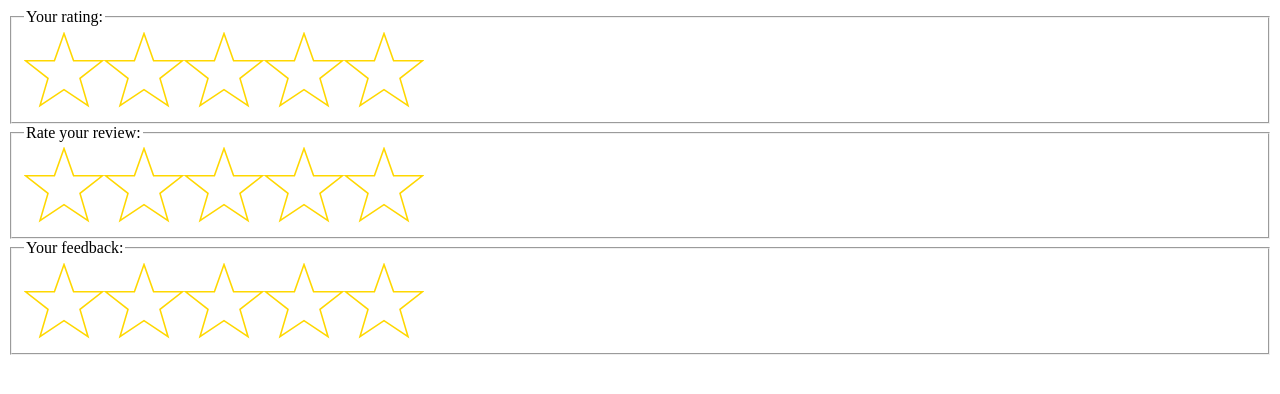
After one commit to khirulnizam/newsystem, a PHP site: page /star-rating/sample-star.html in a window 1280 px wide. The commit adds this page. Shown: the top 394 px of the page. Run offline with PHP 8.4, Linux system fonts and the light colour scheme.

Commit message:
star-rating & ajax

```diff
--- a/paymet-ebooks-form.php
+++ b/paymet-ebooks-form.php
@@ -13,7 +13,7 @@ method="post">
     include "include/dbconnect.php";
 
     //embed SQL commands
-    $sql = "SELECT * from ebooks";
+    $sql = "SELECT bookid,title,price from ebooks";
     //execute sql commands that will return result set
     $result = mysqli_query($conn, $sql);
 
--- a/saverecord.php
+++ b/saverecord.php
@@ -10,12 +10,13 @@ if(isset($_POST['name']) && isset($_POST['matrixno'])){
 	$address=$_POST['address'];
 	$dob=$_POST['dob'];
 	$programcode=$_POST['programcode'];
+	$codefaculty=$_POST['codefaculty'];
 
 	//sql command to insert record
 	$sql="INSERT INTO students(name,matrixno,address,
-			dob,programcode)
+			dob,programcode,codefaculty)
 			VALUES ('$name','$matrixno','$address',
-			'$dob','$programcode') ";
+			'$dob','$programcode','$codefaculty') ";
 	$result=mysqli_query($conn,$sql);
 
 	//redirect to forminsert.php
--- /dev/null
+++ b/star-rating/sample-star.html
@@ -0,0 +1,66 @@
+<!DOCTYPE html>
+<html lang="en">
+  <head>
+    <meta charset="UTF-8">
+    <meta name="viewport" content="width=device-width, initial-scale=1.0">
+    <meta http-equiv="X-UA-Compatible" content="ie=edge">
+    <title>Star rating</title>
+    <link rel="stylesheet" href="style.css">
+  </head>
+  <body>
+    <form method="get" action="/">
+
+      <fieldset class="star-rating">
+        <legend class="star-rating__title">Your rating:</legend>
+        <div class="star-rating__stars">
+          <input class="star-rating__input" type="radio" name="rating" value="1" id="rating-1" />
+          <label class="star-rating__label" for="rating-1" aria-label="One"></label>
+          <input class="star-rating__input" type="radio" name="rating" value="2" id="rating-2" />
+          <label class="star-rating__label" for="rating-2" aria-label="Two"></label>
+          <input class="star-rating__input" type="radio" name="rating" value="3" id="rating-3" />
+          <label class="star-rating__label" for="rating-3" aria-label="Three"></label>
+          <input class="star-rating__input" type="radio" name="rating" value="4" id="rating-4" />
+          <label class="star-rating__label" for="rating-4" aria-label="Four"></label>
+          <input class="star-rating__input" type="radio" name="rating" value="5" id="rating-5" />
+          <label class="star-rating__label" for="rating-5" aria-label="Five"></label>
+          <div class="star-rating__focus"></div>
+        </div>
+      </fieldset>
+
+      <fieldset class="star-rating">
+        <legend class="star-rating__title">Rate your review:</legend>
+        <div class="star-rating__stars">
+          <input class="star-rating__input" type="radio" name="review" value="1" id="review-1" />
+          <label class="star-rating__label" for="review-1" aria-label="One"></label>
+          <input class="star-rating__input" type="radio" name="review" value="2" id="review-2" />
+          <label class="star-rating__label" for="review-2" aria-label="Two"></label>
+          <input class="star-rating__input" type="radio" name="review" value="3" id="review-3" />
+          <label class="star-rating__label" for="review-3" aria-label="Three"></label>
+          <input class="star-rating__input" type="radio" name="review" value="4" id="review-4" />
+          <label class="star-rating__label" for="review-4" aria-label="Four"></label>
+          <input class="star-rating__input" type="radio" name="review" value="5" id="review-5" />
+          <label class="star-rating__label" for="review-5" aria-label="Five"></label>
+          <div class="star-rating__focus"></div>
+        </div>
+      </fieldset>
+
+      <fieldset class="star-rating">
+        <legend class="star-rating__title">Your feedback:</legend>
+        <div class="star-rating__stars">
+          <input class="star-rating__input" type="radio" name="feedback" value="1" id="feedback-1" />
+          <label class="star-rating__label" for="feedback-1" aria-label="One"></label>
+          <input class="star-rating__input" type="radio" name="feedback" value="2" id="feedback-2" />
+          <label class="star-rating__label" for="feedback-2" aria-label="Two"></label>
+          <input class="star-rating__input" type="radio" name="feedback" value="3" id="feedback-3" />
+          <label class="star-rating__label" for="feedback-3" aria-label="Three"></label>
+          <input class="star-rating__input" type="radio" name="feedback" value="4" id="feedback-4" />
+          <label class="star-rating__label" for="feedback-4" aria-label="Four"></label>
+          <input class="star-rating__input" type="radio" name="feedback" value="5" id="feedback-5" />
+          <label class="star-rating__label" for="feedback-5" aria-label="Five"></label>
+          <div class="star-rating__focus"></div>
+        </div>
+      </fieldset>
+
+    </form>
+  </body>
+</html>
--- /dev/null
+++ b/star-rating/style.css
@@ -0,0 +1,65 @@
+.star-rating__stars {
+  position: relative;
+  height: 5rem;
+  width: 25rem;
+  background: url(off.svg);
+  background-size: 5rem 5rem;
+}
+
+.star-rating__label {
+  position: absolute;
+  height: 100%;
+  background-size: 5rem 5rem;
+}
+
+.star-rating__input {
+  margin: 0;
+  position: absolute;
+  height: 1px; width: 1px;
+  overflow: hidden;
+  clip: rect(1px, 1px, 1px, 1px);
+}
+
+.star-rating__stars .star-rating__label:nth-of-type(1) {
+  z-index: 5;
+  width: 20%;
+}
+
+.star-rating__stars .star-rating__label:nth-of-type(2) {
+  z-index: 4;
+  width: 40%;
+}
+
+.star-rating__stars .star-rating__label:nth-of-type(3) {
+  z-index: 3;
+  width: 60%;
+}
+
+.star-rating__stars .star-rating__label:nth-of-type(4) {
+  z-index: 2;
+  width: 80%;
+}
+
+.star-rating__stars .star-rating__label:nth-of-type(5) {
+  z-index: 1;
+  width: 100%;
+}
+
+.star-rating__input:checked + .star-rating__label,
+.star-rating__input:focus + .star-rating__label,
+.star-rating__label:hover {
+  background-image: url(on.svg);
+}
+
+.star-rating__label:hover ~ .star-rating__label {
+  background-image: url(off.svg);
+}
+
+.star-rating__input:focus ~ .star-rating__focus {
+  position: absolute;
+  top: -.25em;
+  right: -.25em;
+  bottom: -.25em;
+  left: -.25em;
+  outline: 0.25rem solid lightblue;
+}
```
Also changed, not shown: ajax-select-programme.php (added, +29 -0 lines), ebook-save-star-rating.php (added, +30 -0 lines), ebook-star-rating-form.php (added, +62 -0 lines), forminsert.php (+29 -13 lines), include/header.template.php (+19 -1 lines), star-rating/off.svg (added), star-rating/on.svg (added).
